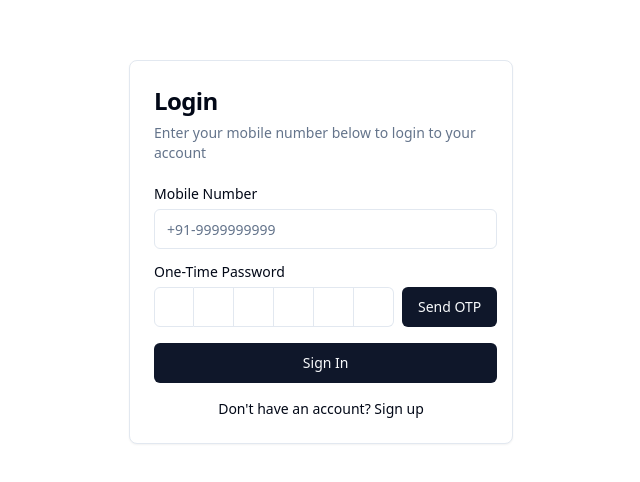
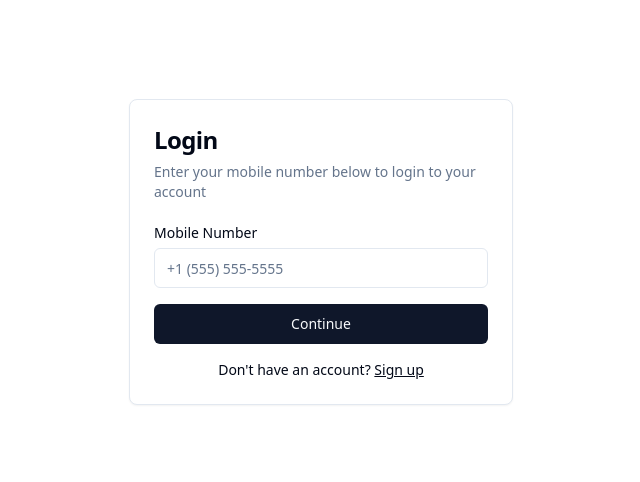
Before and after one commit to avdhootpatil/Reconciliation, a React (Vite) app: page /login in a window 1280 px wide. Shown: the part 148-630 px from the top of the page, without its empty margins (319-959 px from the left). Built offline with nearby package versions, Linux system fonts and the light colour scheme.

Commit message:
Made changes to login flow

```diff
--- a/src/pages/Login.jsx
+++ b/src/pages/Login.jsx
@@ -13,10 +13,15 @@ import {
   InputOTPSlot,
 } from "@/components/ui/input-otp";
 import { Button } from "@/components/ui/button";
-import { Link, useNavigate } from "react-router-dom/dist";
+import { useNavigate } from "react-router-dom/dist";
+import { useState } from "react";
 
 const Login = () => {
   const navigate = useNavigate();
+  const [showOTP, setShowOTP] = useState(false);
+  const handleContinue = () => {
+    setShowOTP(true);
+  };
   return (
     <div className="flex items-center justify-center h-screen">
       <Card className="mx-auto max-w-sm">
@@ -30,16 +35,25 @@ const Login = () => {
           <div className="grid gap-4">
             <div className="grid gap-2">
               <Label htmlFor="mobile">Mobile Number</Label>
+              <div className="flex items-center gap-2">
                 <Input
                   id="mobile"
                   type="tel"
-                placeholder="+91-9999999999"
+                  placeholder="+1 (555) 555-5555"
                   required
+                  disabled={showOTP}
                 />
               </div>
+              {!showOTP && (
+                <Button onClick={handleContinue} className="w-full mt-2">
+                  Continue
+                </Button>
+              )}
+            </div>
+            {showOTP && (
               <div className="grid gap-2">
                 <Label htmlFor="otp">One-Time Password</Label>
-              <div className="flex items-center gap-2">
+                <div className="flex items-center w-full">
                   <InputOTP maxLength={6} pattern="^[0-9]+$">
                     <InputOTPGroup>
                       <InputOTPSlot index={0} />
@@ -50,23 +64,25 @@ const Login = () => {
                       <InputOTPSlot index={5} />
                     </InputOTPGroup>
                   </InputOTP>
-                <Button type="submit" className="w-full">
-                  Send OTP
+                </div>
+                <Button
+                  onClick={() => navigate("/")}
+                  type="submit"
+                  className="w-full"
+                >
+                  Continue
                 </Button>
               </div>
-            </div>
-            <Button
-              type="submit"
-              className="w-full"
-              onClick={() => {
-                navigate("/");
-              }}
-            >
-              Sign In
-            </Button>
+            )}
           </div>
           <div className="mt-4 text-center text-sm">
-            Don&apos;t have an account? <Link to="/signup">Sign up</Link>
+            Don&apos;t have an account?{" "}
+            <a
+              onClick={() => navigate("/signup")}
+              className="underline cursor-pointer"
+            >
+              Sign up
+            </a>
           </div>
         </CardContent>
       </Card>
--- a/src/pages/SignUp.jsx
+++ b/src/pages/SignUp.jsx
@@ -110,7 +110,10 @@ const SignUp = () => {
             </Button>
           </div>
           <div className="mt-4 text-center text-sm">
-            Already have an account? <Link to="/login">Sign in</Link>
+            Already have an account?{" "}
+            <Link className="underline" to="/login">
+              Sign in
+            </Link>
           </div>
         </CardContent>
       </Card>
```
Lines whose indentation alone changed are shown as unchanged.
